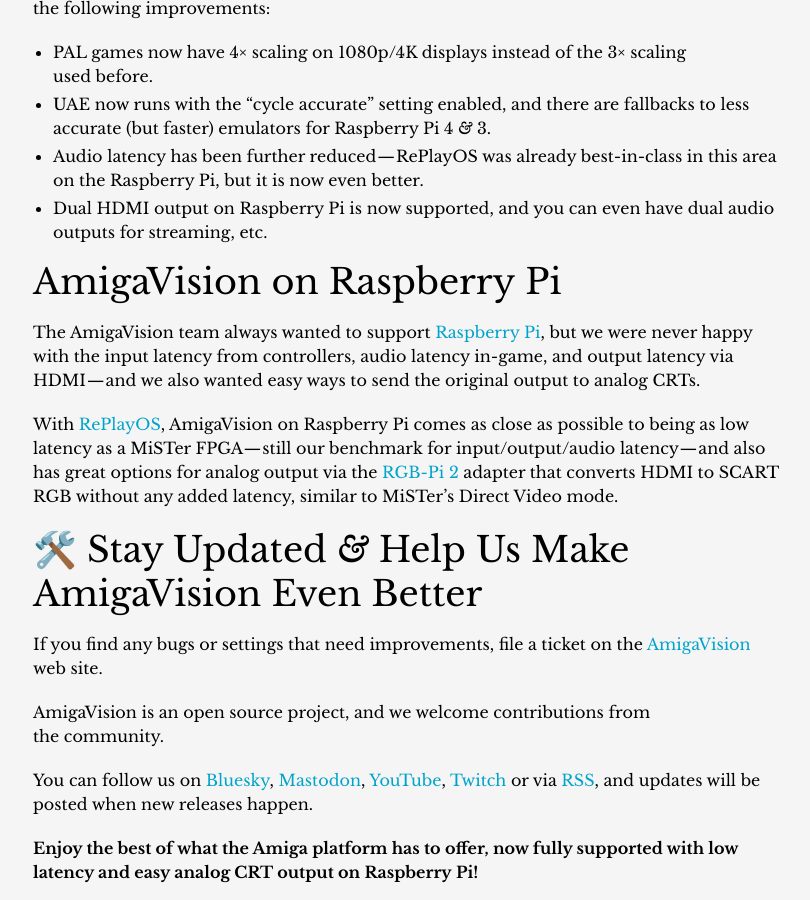
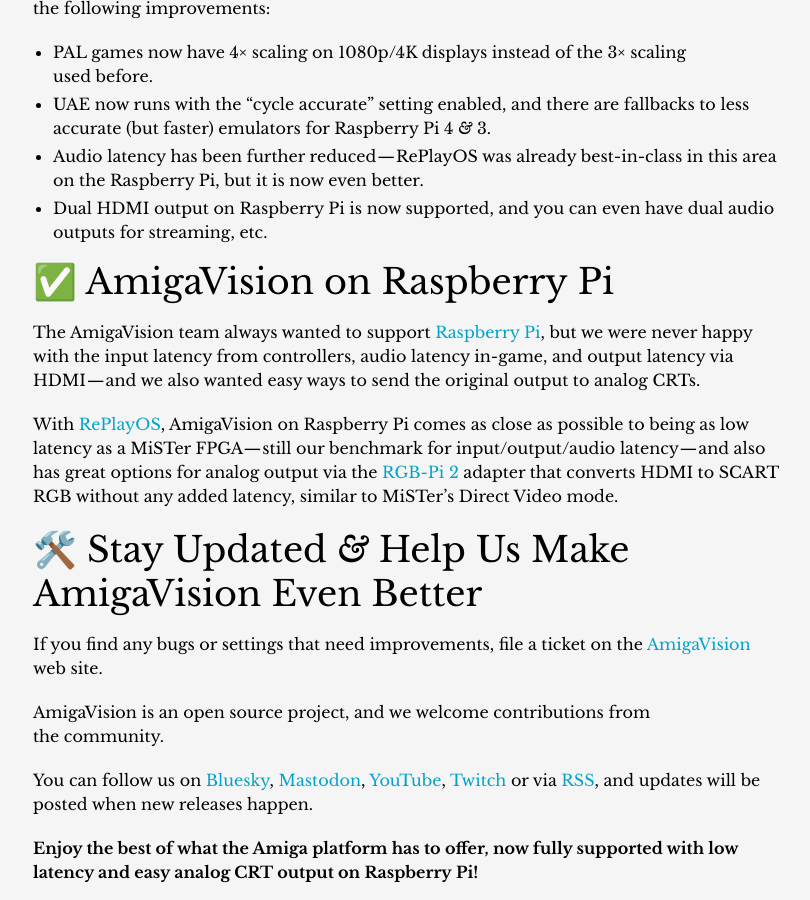
Before and after one commit to amigavision/amigavision.github.io, a Jekyll site: the page built from _posts/2026-03-14-raspberry-pi-2026.03.14.md, in a window 1280 px wide and 900 px high, scrolled down 614 px. Shown: the whole window, without its empty margins (232-1042 px from the left). Built offline with Jekyll 4.4.1, drawn with Linux system fonts in a browser that asks for light colours.

Commit message:
Add emoji to headline

```diff
--- a/_posts/2026-03-14-raspberry-pi-2026.03.14.md
+++ b/_posts/2026-03-14-raspberry-pi-2026.03.14.md
@@ -18,7 +18,7 @@
 * Audio latency has been further reduced — RePlayOS was already best-in-class in this area on the Raspberry Pi, but it is now even better.
 * Dual HDMI output on Raspberry Pi is now supported, and you can even have dual audio outputs for streaming, etc.
 
-## AmigaVision on Raspberry Pi
+## ✅ AmigaVision on Raspberry Pi
 
 The AmigaVision team always wanted to support [Raspberry Pi], but we were never happy with the input latency from controllers, audio latency in-game, and output latency via HDMI — and we also wanted easy ways to send the original output to analog CRTs.
 
```
